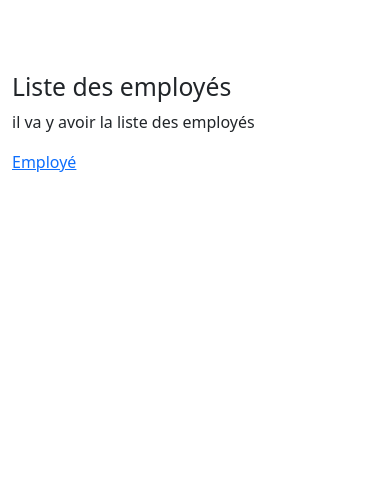
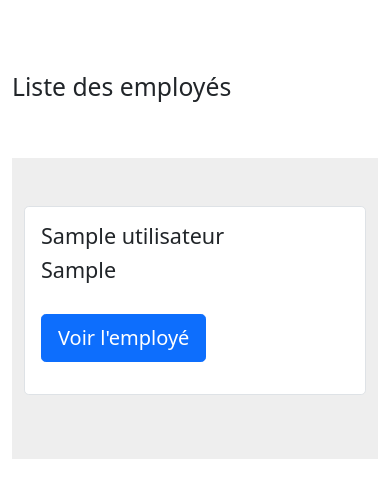
Before and after one commit to agcapitaine/P2ICapitaine, a PHP site: page /ListeEmployes.php in a window 390 px wide. Shown: the top 498 px of the page. Run offline with PHP 8.4, Linux system fonts and the light colour scheme; tables that the repository leaves empty hold one stand-in row (values such as "Sample post").

Commit message:
liste des employes (pour l'instant utilisateurs)

```diff
--- a/RescueRH/BDD_connexion.php
+++ b/RescueRH/BDD_connexion.php
@@ -72,6 +72,9 @@ $BDD = openDB();
                         <form class="" action="Creation_compte.php" method="post">
                             <input type="submit" name="connexion" class="btn btn-primary" value="Créer un compte">
                         </form>
+                        <form class="" action="Connexion.php" method="post">
+                            <input type="submit" name="connexion" class="btn btn-primary" value="Se connecter">
+                        </form>
                     </div>
                 </div>
             </main>
--- a/RescueRH/ListeEmployes.php
+++ b/RescueRH/ListeEmployes.php
@@ -1,6 +1,12 @@
 <?php
 require_once('include/head.php');
+include("include/fonctions.php");
+$pageTitle = "Liste employés";
+$employes = openDB()->query('select * from utilisateur order by idUtilisateur desc');
 ?>
+
+<!DOCTYPE html>
+<html lang="fr">
 
 <body>
 
@@ -8,9 +14,39 @@ require_once('include/head.php');
 <main class="mt-5 pt-4">
 
 <h2>Liste des employés</h2>
+<br>
+<br>
+<section style="background-color: #eee;">
+        <div class="container py-5">
+            <?php foreach ($employes as $employe) { ?>
+                <div class="row justify-content-center mb-3">
+                    <div class="col-md-12 col-xl-10">
+                    <div class="card shadow-0 border rounded-3">
+                    <div class="card-body">
+                    <div class="row">
+                    <div class="col-md-12 col-lg-3 col-xl-3 mb-4 mb-lg-0">
+                    <h4>
+                        <?= $employe['nom'] ?>
+                    </h4>
+                    <h4>
+                        <?= $employe['prenom'] ?>
+                    </h4>
+                    </div>
 
-<p>il va y avoir la liste des employés</p>
-<a href="DonneeEmploye.php">Employé</a>
+                    <div class="col-md-6 col-lg-6 col-xl-6">
+                    <form class="" action="DonneeEmploye.php?id=<?= $employe['idUtilisateur'] ?>" method="post">
+                        <input type="submit" name="verifier" class="btn btn-primary  btn-lg" value="Voir l'employé">
+                    </form>
+                    </div>
+                    </div>
+                    </div>
+                    </div>
+                    </div>
+                </div>
+            <?php } ?>
+        </div>
+</section>
+
 
 </main>
 </div>
```
Also changed, not shown: RescueRH/DonneeEmploye.php (+17 -0 lines).
